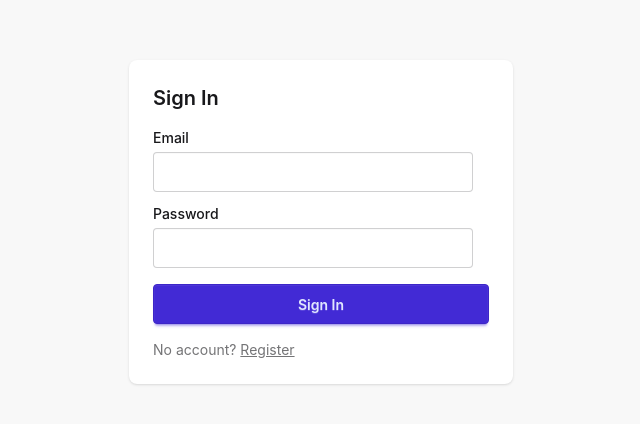
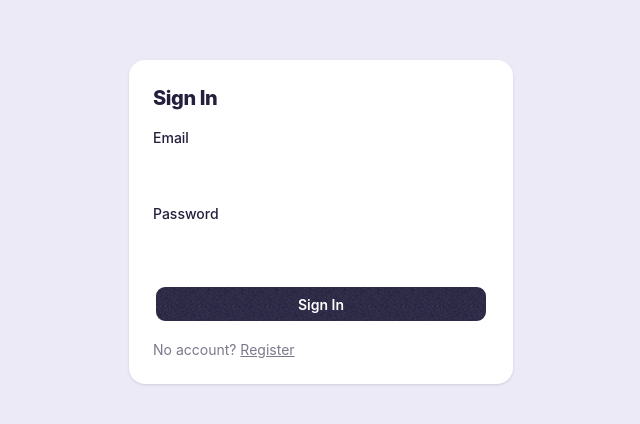
Before and after one commit to cresbot15/T166_capstone_project, a SvelteKit app in the folder frontend/: page / in a window 1280 px wide. Shown: the part 178-602 px from the top of the page, without its empty margins (319-959 px from the left). Built offline with nearby package versions, Linux system fonts and the light colour scheme.

Commit message:
style: add teamup DaisyUI theme (navy/purple/amber, light backgrounds)

```diff
--- a/frontend/src/app.css
+++ b/frontend/src/app.css
@@ -1,2 +1,42 @@
 @import 'tailwindcss';
-@plugin 'daisyui';
+@plugin 'daisyui' {
+	themes: teamup --default;
+}
+@plugin 'daisyui/theme' {
+	name: 'teamup';
+	default: true;
+	color-scheme: light;
+	--color-base-100: #ffffff;
+	--color-base-200: #EDEAF7;
+	--color-base-300: #DAD4EF;
+	--color-base-content: #231F3D;
+	--color-primary: #1E1B3A;
+	--color-primary-content: #ffffff;
+	--color-secondary: #6B46C1;
+	--color-secondary-content: #ffffff;
+	--color-accent: #F5A623;
+	--color-accent-content: #231F3D;
+	--color-neutral: #1E1B3A;
+	--color-neutral-content: #ffffff;
+	--color-info: #3B82F6;
+	--color-info-content: #ffffff;
+	--color-success: #22C55E;
+	--color-success-content: #06210F;
+	--color-warning: #F5A623;
+	--color-warning-content: #231F3D;
+	--color-error: #EF4444;
+	--color-error-content: #ffffff;
+	--radius-selector: 1rem;
+	--radius-field: 0.75rem;
+	--radius-box: 1rem;
+}
+
+body {
+	background-color: var(--color-base-200);
+}
+
+h1,
+h2 {
+	font-weight: 800;
+	letter-spacing: -0.02em;
+}
```
